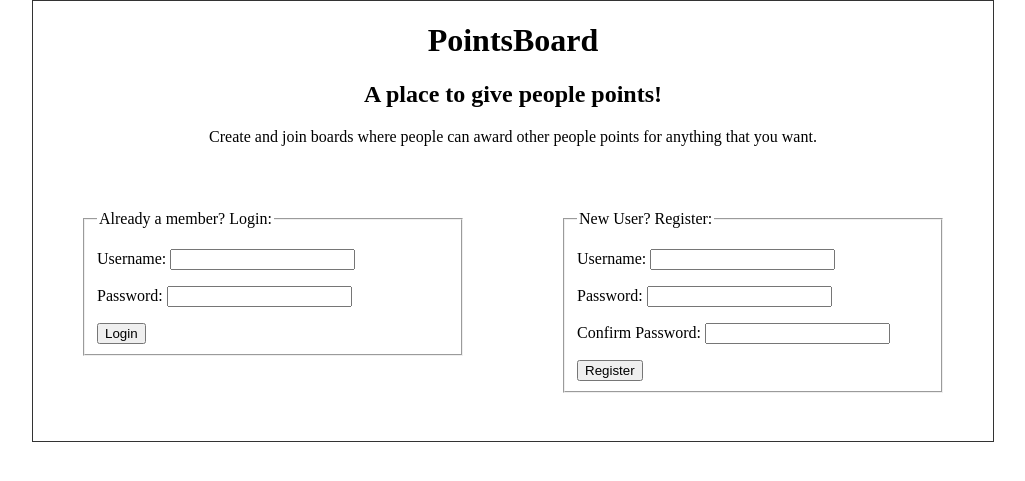
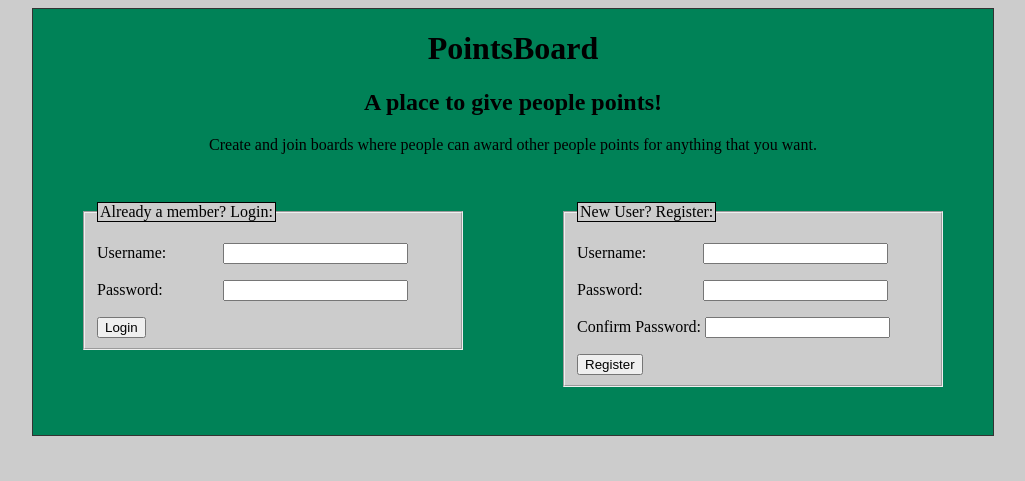
Before and after one commit to fracture91/PointsBoard, a Django app: page /?next=/boards/ in a window 1280 px wide. Shown: the top 481 px of the page, without its empty margins (127-1152 px from the left). Run offline with Django 3.2, Linux system fonts and the light colour scheme; parts of the project's set-up code (start-up, migrations or seed data) failed here and were passed over.

Commit message:
Set up major components of theme. Still deciding on <a>

```diff
--- a/PointsBoard/points/static/points/styles/base.css
+++ b/PointsBoard/points/static/points/styles/base.css
@@ -9,7 +9,7 @@ body {
 }
 
 #points_header {
-	background-color: #e3eaef;
+	background-color: #CCC;
 	border: 1px solid #333;
 	border-width: 0 1px 1px;
 	padding: 3px 1em;
--- a/PointsBoard/points/static/points/styles/user_boards.css
+++ b/PointsBoard/points/static/points/styles/user_boards.css
@@ -10,7 +10,7 @@
 }
 
 #points_main section > header {
-	background-color: #eee;
+	background-color: #008257;
 	padding-bottom: 3px;
 }
 
@@ -26,3 +26,7 @@
 #points_main section > ul > li > p {
 	margin: 0;
 }
+
+#points_main{
+	background-color: #CCC;
+}
--- a/PointsBoard/static/styles/base.css
+++ b/PointsBoard/static/styles/base.css
@@ -1 +1,5 @@
 /* Rules for the _entire project_ */
+
+body{
+	background:#008257;
+}
--- a/PointsBoard/static/styles/home.css
+++ b/PointsBoard/static/styles/home.css
@@ -1,9 +1,14 @@
 /* Rules specific to home.html */
 
-body {
+body{
+	background: #CCC
+}
+
+#home {
 	width: 960px;
 	margin: 0 auto;
 	border: 1px solid #333;
+	background: #008257;
 }
 
 .clear {
@@ -15,16 +20,12 @@ form {
 	margin: 3em;
 }
 
-h1 {
+.center{
 	text-align: center;
 }
 
-h2 {
-	text-align: center;
-}
-
-body > p {
-	text-align: center;
+#home > p {
+	margin: auto;
 }
 
 #login {
@@ -38,3 +39,20 @@ body > p {
 	display: inline-block;
 	height: 100%;
 }
+
+#reg_field, #log_field{
+	background:#CCC;
+}
+
+#reg_leg, #log_leg{
+	border: 1px solid;
+	background:#CCC;
+}
+
+label.username{
+	padding-right: 15%;
+}
+
+label.password{
+	padding-right: 16%;
+}
--- a/PointsBoard/templates/home.html
+++ b/PointsBoard/templates/home.html
@@ -3,53 +3,59 @@
 {% block title %}Home{% endblock %}
 
 {% block head %}
-	{{ block.super }}
-	<link rel="stylesheet" href="{{ STATIC_URL }}styles/home.css" type="text/css">
+{{ block.super }}
+<link rel="stylesheet" href="{{ STATIC_URL }}styles/home.css" type="text/css">
 {% endblock %}
 
 {% block body %}
-	<h1>PointsBoard</h1>
-	<h2>A place to give people points!</h2>
-	<p>Create and join boards where people can award other people points for anything that you want.</p>
+<div id="home">
+	<h1 class="center">PointsBoard</h1>
+	<h2 class="center">A place to give people points!</h2>
+	<p class="center">
+		Create and join boards where people can award other people points for anything that you want.
+	</p>
+	<form id="register" method="post">
+		{% csrf_token %}
+		<fieldset id="reg_field">
+			<legend id="reg_leg">
+				New User? Register:
+			</legend>
+			{% if register_feedback %} <strong>{{ register_feedback }}</strong>
+			{% endif %}
+			<p>
+				<label for="username_register" class="username">Username:</label>
+				<input type="text" name="username_register" id="username_register">
+			</p>
+			<p>
+				<label for="password_register" class="password">Password:</label>
+				<input type="password" name="password_register" id="password_register">
+			</p>
+			<p>
+				<label for="password_confirm" class="confirm">Confirm Password:</label>
+				<input type="password" name="password_confirm" id="password_confirm">
+			</p>
+			<input type="submit" name="register" value="Register">
+		</fieldset>
+	</form>
 	<form id="login" method="post">
 		{% csrf_token %}
-		<fieldset>
-			<legend>Already a member? Login:</legend>
-			{% if login_feedback %}
-				<strong>{{ login_feedback }}</strong>
+		<fieldset id="log_field">
+			<legend id="log_leg">
+				Already a member? Login:
+			</legend>
+			{% if login_feedback %} <strong>{{ login_feedback }}</strong>
 			{% endif %}
 			<p>
-				<label for="username_login">Username:</label>
+				<label for="username_login" class="username">Username:</label>
 				<input type="text" name="username_login" id="username_login">
 			</p>
 			<p>
-				<label for="password_login">Password:</label>
+				<label for="password_login" class="password">Password:</label>
 				<input type="password" name="password_login" id="password_login">
 			</p>
 			<input type="submit" name="login" value="Login">
 		</fieldset>
 	</form>
-	<form id="register" method="post">
-		{% csrf_token %}
-		<fieldset>
-			<legend>New User? Register:</legend>
-			{% if register_feedback %}
-				<strong>{{ register_feedback }}</strong>
-			{% endif %}
-			<p>
-				<label for="username_register">Username:</label>
-				<input type="text" name="username_register" id="username_register">
-			</p>
-			<p>
-				<label for="password_register">Password:</label>
-				<input type="password" name="password_register" id="password_register">
-			</p>
-			<p>
-				<label for="password_confirm">Confirm Password:</label>
-				<input type="password" name="password_confirm" id="password_confirm">
-			</p>
-			<input type="submit" name="register" value="Register">
-		</fieldset>
-	</form>
 	<div class="clear"></div>
+</div>
 {% endblock %}
```
